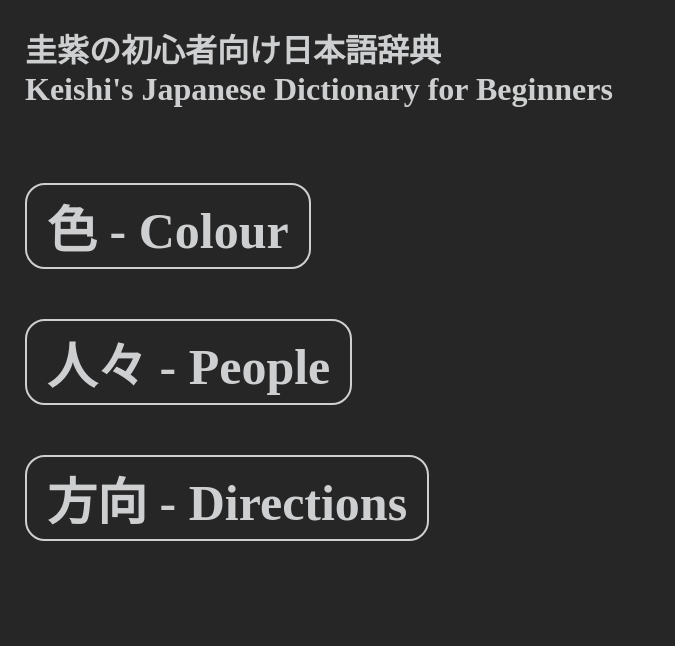
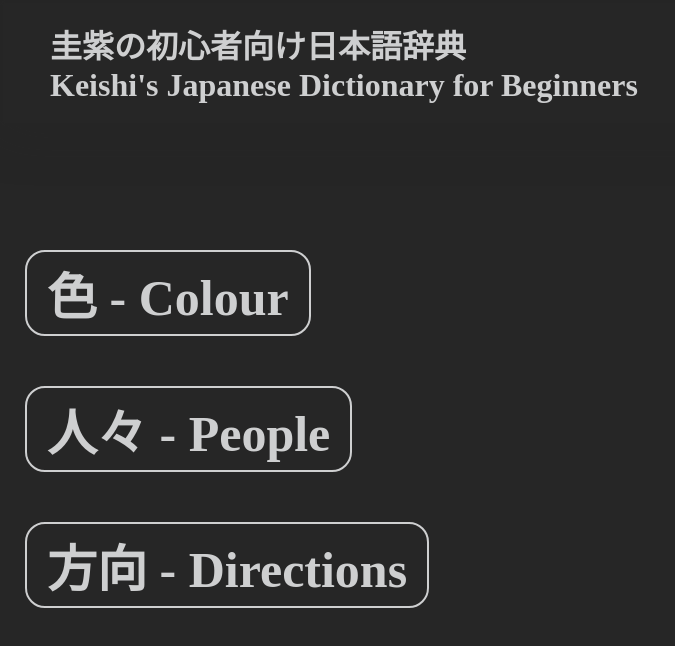
Before and after one commit to keishispl/japbdict, a plain HTML site: page index.html in a window 1280 px wide. Shown: the whole page, without its empty margins (0-675 px from the left). Drawn offline with Linux system fonts and the light colour scheme; a web font is replaced by a local one.

Commit message:
smoother when entering page

```diff
--- a/index.css
+++ b/index.css
@@ -1,7 +1,21 @@
-::-moz-selection {
-     background: rgba(206, 207, 208, 0.22);
+/* width */
+::-webkit-scrollbar {
+     width: 2px;
 }
 
+/* Track */
+::-webkit-scrollbar-track {
+     background: transparent;
+}
+
+/* Handle */
+::-webkit-scrollbar-thumb,
+::-webkit-scrollbar-thumb:hover {
+     background: rgb(206, 207, 208);
+}
+
+
+::-moz-selection,
 ::selection {
      background: rgba(206, 207, 208, 0.22);
 }
@@ -72,6 +86,17 @@ body {
      vertical-align: middle;
 }
 
+.nav {
+     position: fixed;
+     top: 0px;
+     z-index: 1;
+     width: 5000px;
+     backdrop-filter: blur(2px);
+     background: rgba(38, 38, 38, 0.5);
+     margin-left: -50px;
+     box-shadow: 0px 0px 50px rgba(38, 38, 38, 0.5);
+}
+
 #refresh {
      position: fixed;
      bottom: 20px;
@@ -100,7 +125,7 @@ body {
      display: none;
 }
 
-#refresh:hover + #refreshtext {
+#refresh:hover+#refreshtext {
      display: block;
      position: fixed;
      bottom: 75px;
--- a/index.html
+++ b/index.html
@@ -23,23 +23,23 @@
 
 <body>
      <div class="tint" style="text-align: left; margin-left: 50px;">
-          <div style="padding-bottom: 50px;">
-               <h1 style="padding-top: 25px; padding-bottom: 25px;" class="unselectable">圭紫の初心者向け日本語辞典<br>Keishi's
-                    Japanese Dictionary for
-                    Beginners</h1>
-               <div id="div_group"></div>
+          <div>
+               <div class="nav">
+                    <h1 id="title" style="display: none; margin-left: 50px;" class="unselectable">
+                         圭紫の初心者向け日本語辞典<br>Keishi's
+                         Japanese Dictionary for
+                         Beginners</h1>
+               </div>
+               <div id="div_group" style="padding-top: 200px;"></div>
           </div>
-          <button id="refresh"><i class="fa-solid fa-arrow-up"></i></button>
+          <button id="refresh" style="display: none;"><i class="fa-solid fa-arrow-up"></i></button>
           <a id="refreshtext" class="pointer" style="z-index: 0;">Back to Top</a>
 
           <script src="js/scroll.js"></script>
           <script src="js/parse_data.js"></script>
           <script src="js/parse_category.js"></script>
           <script src="js/fetch_json.js"></script>
-          <script>
-               // Get parsed JSON data and then parse it through category function
-               jsonFromFile().forEach((category) => parseCategory(category));
-          </script>
+          <script src="js/startup.js"></script>
      </div>
 </body>
 
--- /dev/null
+++ b/js/startup.js
@@ -0,0 +1,4 @@
+document.getElementById('title').style.display = 'block';
+
+// Get parsed JSON data and then parse it through category function
+jsonFromFile().forEach((category) => parseCategory(category));
```
Lines whose indentation alone changed are shown as unchanged.
